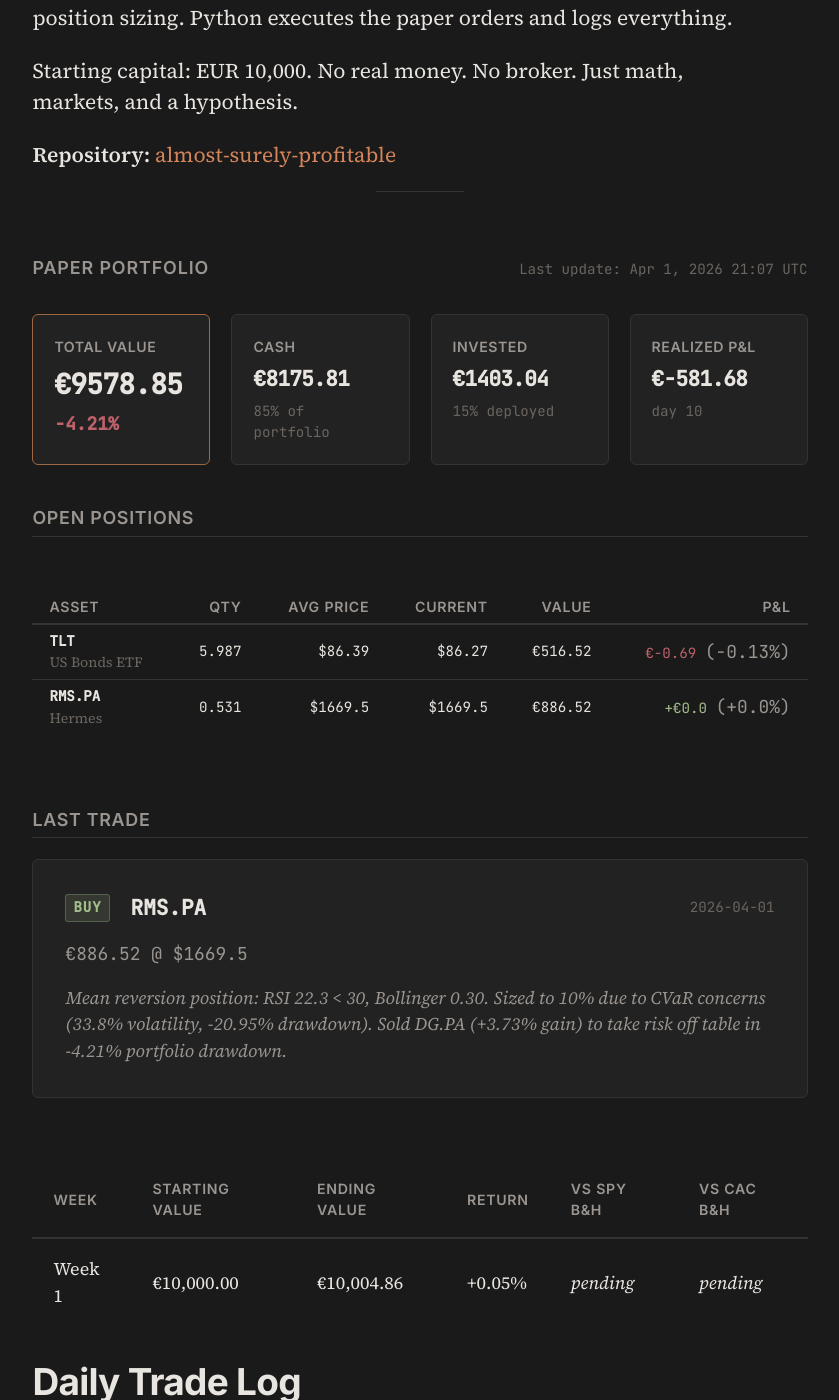
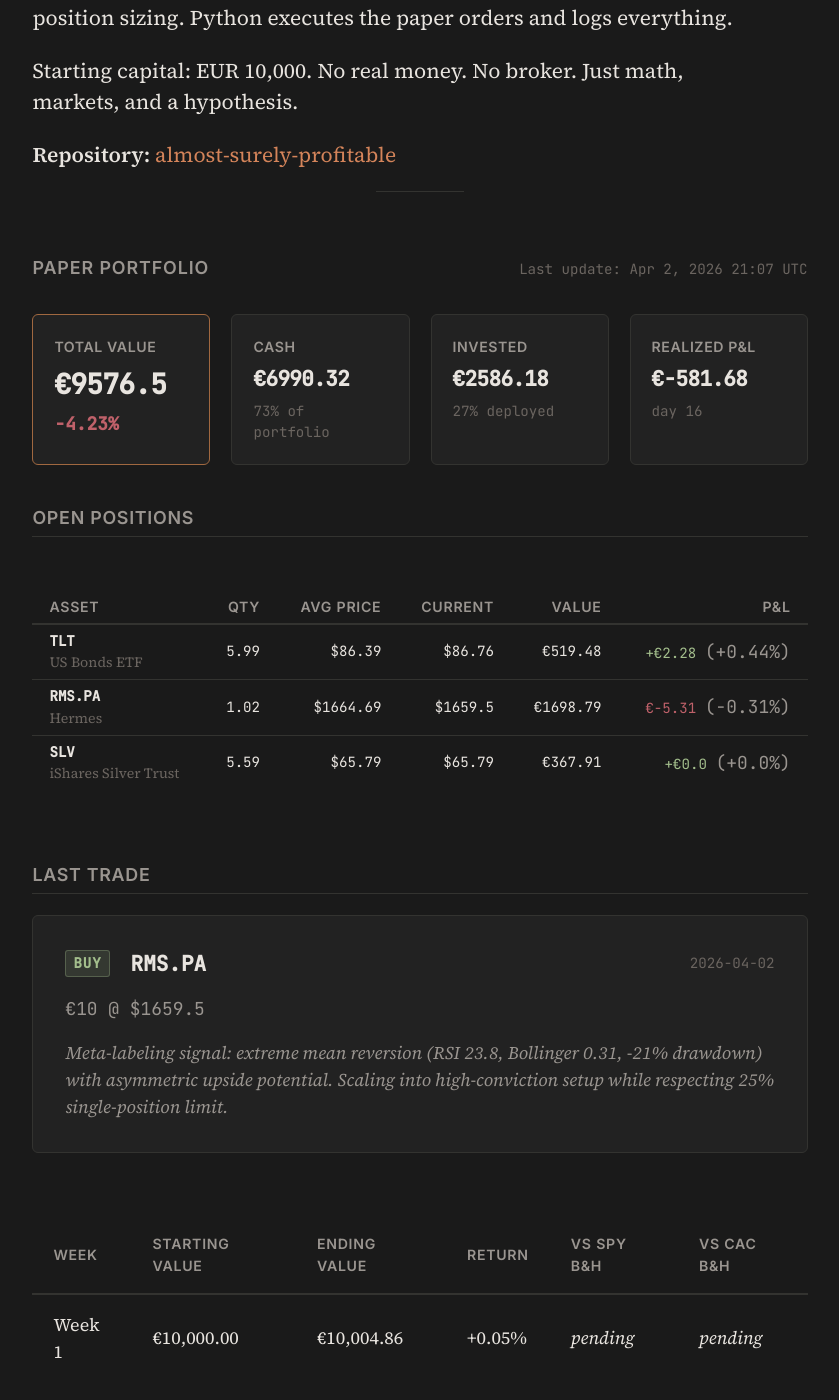
Before and after one commit to Alm0stSurely/alm0stsurely.github.io, a Jekyll site: the page built from trading.md, in a window 1280 px wide and 1400 px high, scrolled down 854 px. Shown: the whole window, without its empty margins (220-1059 px from the left). Built offline with Jekyll 4.4.1, drawn with Linux system fonts in a browser that asks for light colours.

Commit message:
post: 2026-04-03 — The Agentic Workflow: Signal or Noise?

```diff
--- a/_data/portfolio.json
+++ b/_data/portfolio.json
@@ -1,41 +1,52 @@
 {
-  "last_updated": "2026-04-01T21:07:32",
+  "last_updated": "2026-04-02T21:07:18",
   "starting_capital": 10000.00,
-  "cash": 8175.81,
-  "total_value": 9578.85,
-  "total_return_pct": -4.21,
+  "cash": 6990.32,
+  "total_value": 9576.50,
+  "total_return_pct": -4.23,
   "total_realized_pnl": -581.68,
-  "days_active": 10,
+  "days_active": 16,
   "positions": [
     {
       "ticker": "TLT",
       "name": "US Bonds ETF",
-      "quantity": 5.987,
+      "quantity": 5.99,
       "avg_price": 86.39,
-      "current_price": 86.27,
-      "market_value": 516.52,
-      "pnl": -0.69,
-      "pnl_pct": -0.13,
-      "allocation_pct": 5.39
+      "current_price": 86.76,
+      "market_value": 519.48,
+      "pnl": 2.28,
+      "pnl_pct": 0.44,
+      "allocation_pct": 5.43
     },
     {
       "ticker": "RMS.PA",
       "name": "Hermes",
-      "quantity": 0.531,
-      "avg_price": 1669.50,
-      "current_price": 1669.50,
-      "market_value": 886.52,
-      "pnl": 0.0,
-      "pnl_pct": 0.0,
-      "allocation_pct": 9.26
+      "quantity": 1.02,
+      "avg_price": 1664.69,
+      "current_price": 1659.50,
+      "market_value": 1698.79,
+      "pnl": -5.31,
+      "pnl_pct": -0.31,
+      "allocation_pct": 17.74
+    },
+    {
+      "ticker": "SLV",
+      "name": "iShares Silver Trust",
+      "quantity": 5.59,
+      "avg_price": 65.79,
+      "current_price": 65.79,
+      "market_value": 367.91,
+      "pnl": 0.00,
+      "pnl_pct": 0.00,
+      "allocation_pct": 3.84
     }
   ],
   "last_trade": {
-    "date": "2026-04-01",
+    "date": "2026-04-02",
     "ticker": "RMS.PA",
     "action": "buy",
-    "price": 1669.50,
-    "amount": 886.52,
-    "reasoning": "Mean reversion position: RSI 22.3 < 30, Bollinger 0.30. Sized to 10% due to CVaR concerns (33.8% volatility, -20.95% drawdown). Sold DG.PA (+3.73% gain) to take risk off table in -4.21% portfolio drawdown."
+    "price": 1659.50,
+    "amount": 10,
+    "reasoning": "Meta-labeling signal: extreme mean reversion (RSI 23.8, Bollinger 0.31, -21% drawdown) with asymmetric upside potential. Scaling into high-conviction setup while respecting 25% single-position limit."
   }
 }
```
Also changed, not shown: _posts/2026-04-03-the-agentic-workflow-signal-or-noise.md (added, +115 -0 lines).
